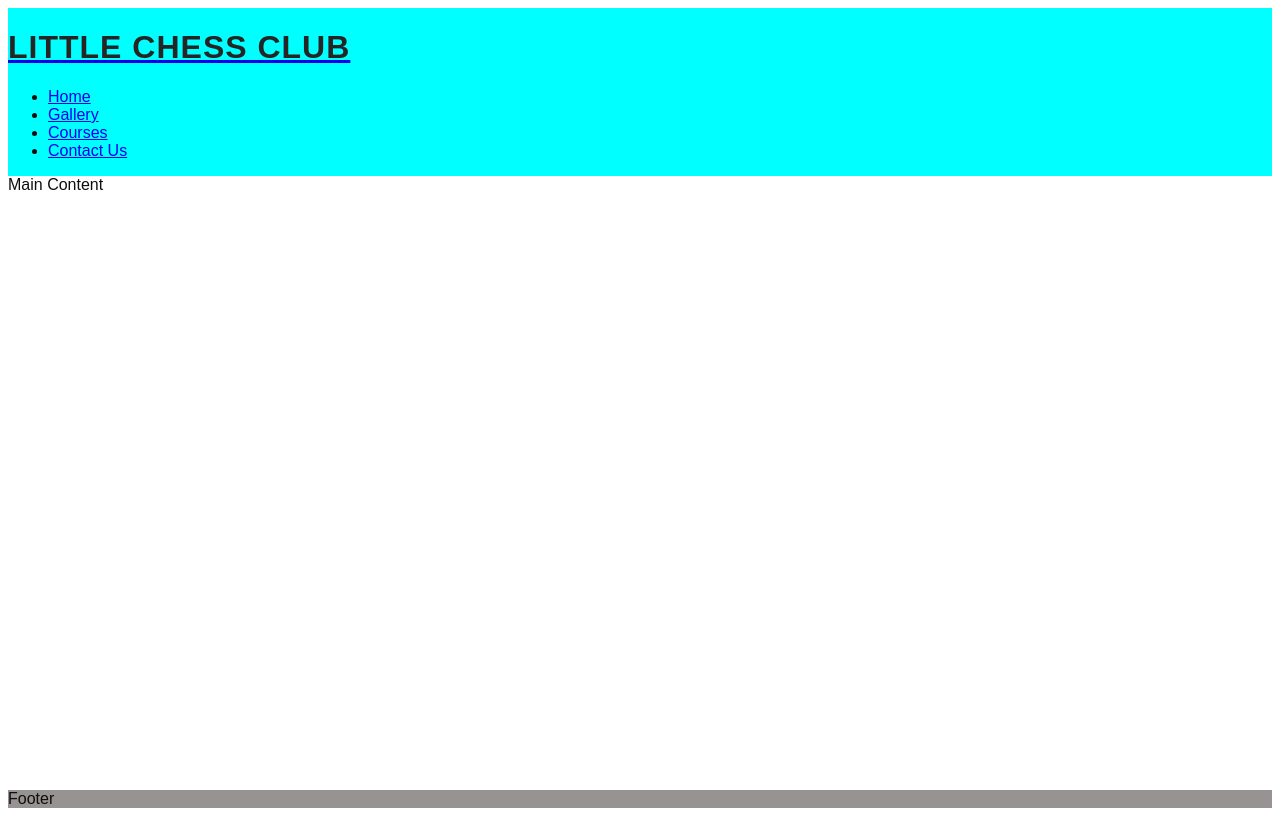
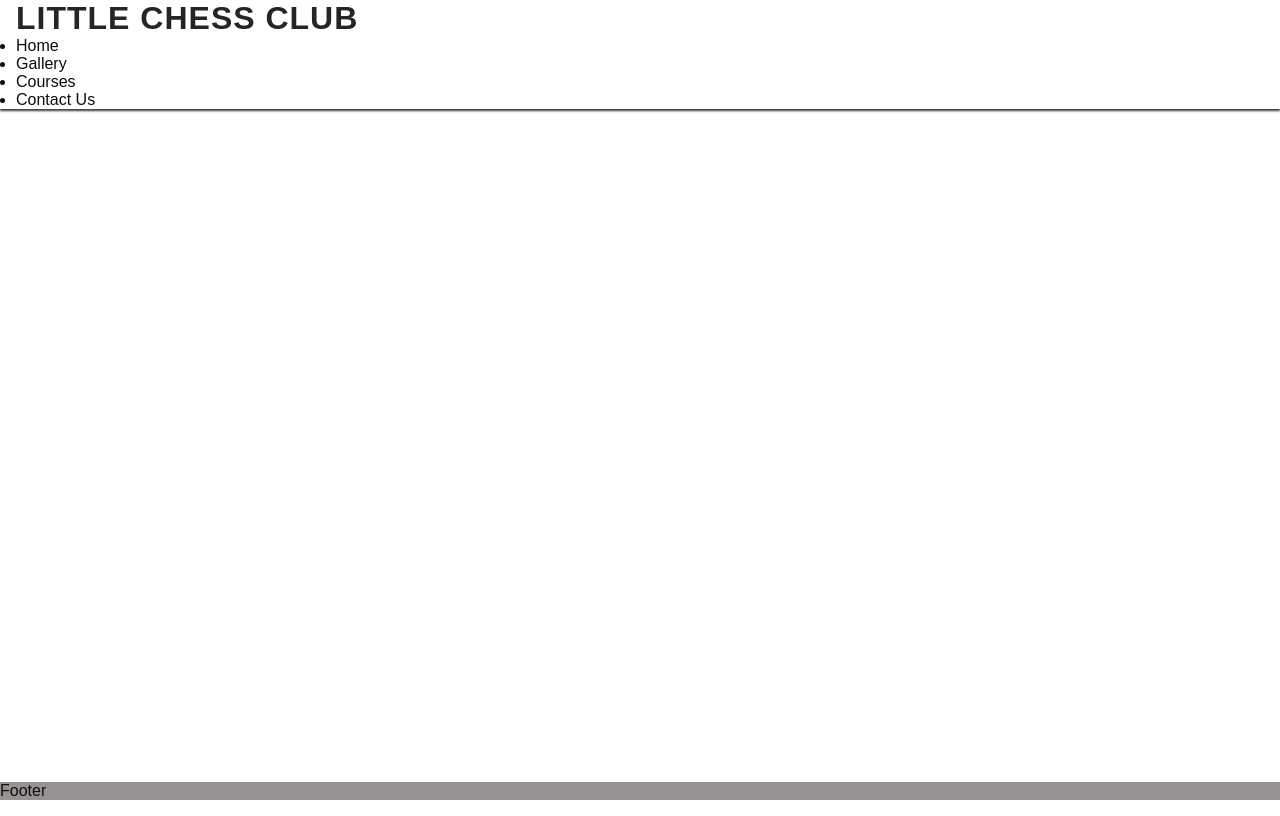
Before and after one commit to AbdurRahimB/Chess-Club, a plain HTML site: page index.html in a window 1280 px wide. Drawn offline with Linux system fonts and the light colour scheme; a web font is replaced by a local one.

Commit message:
Added header styling for sticking to the top, removing logo underline, removing bulet points form nav, vertical space between nav items

```diff
--- a/assets/css/style.css
+++ b/assets/css/style.css
@@ -1,7 +1,6 @@
 /*Imported google font*/
-<style>
-@import url('https://fonts.googleapis.com/css2?family=Alumni+Sans+Inline+One:ital@0;1&family=Madimi+One&display=swap')
-</style>
+@import url('https://fonts.googleapis.com/css2?family=Alumni+Sans+Inline+One:ital@0;1&family=Madimi+One&display=swap');
+
 
  /* added asterisk wildcard selector to override default browser styles*/
  * {
@@ -19,10 +18,11 @@
      color: #0e0f0c;
      /*Font*/
      font-family: 'alumni sans inline one', sans-serif;
-
  }
 
- h1, h2, h3 {
+ h1,
+ h2,
+ h3 {
     font-family: 'Madimi One', sans-serif;
     text-transform: uppercase;
     letter-spacing: 1px;
@@ -30,9 +30,21 @@
 }
 
  /*Header Content*/
- header {
-     background-color: aqua;
- }
+
+header {
+    background-color: #ffffff;
+    padding: 0 1rem;
+    position: fixed;
+    z-index: 99;
+    width: 100%;
+    box-shadow: 0 2px 2px #3a3a3a;
+}
+
+header a {
+    text-decoration: none;
+    color: inherit;
+}
+
 
  /* Main content */
  main {
```
